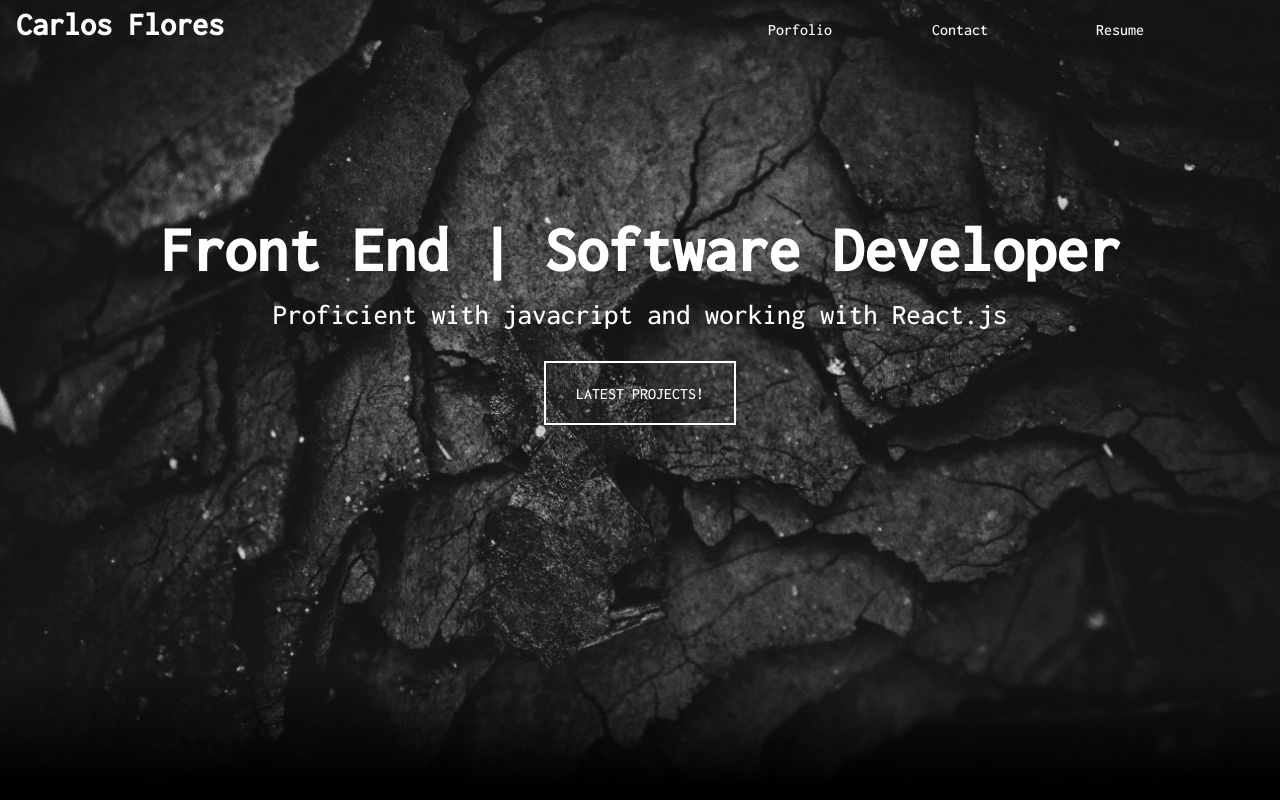
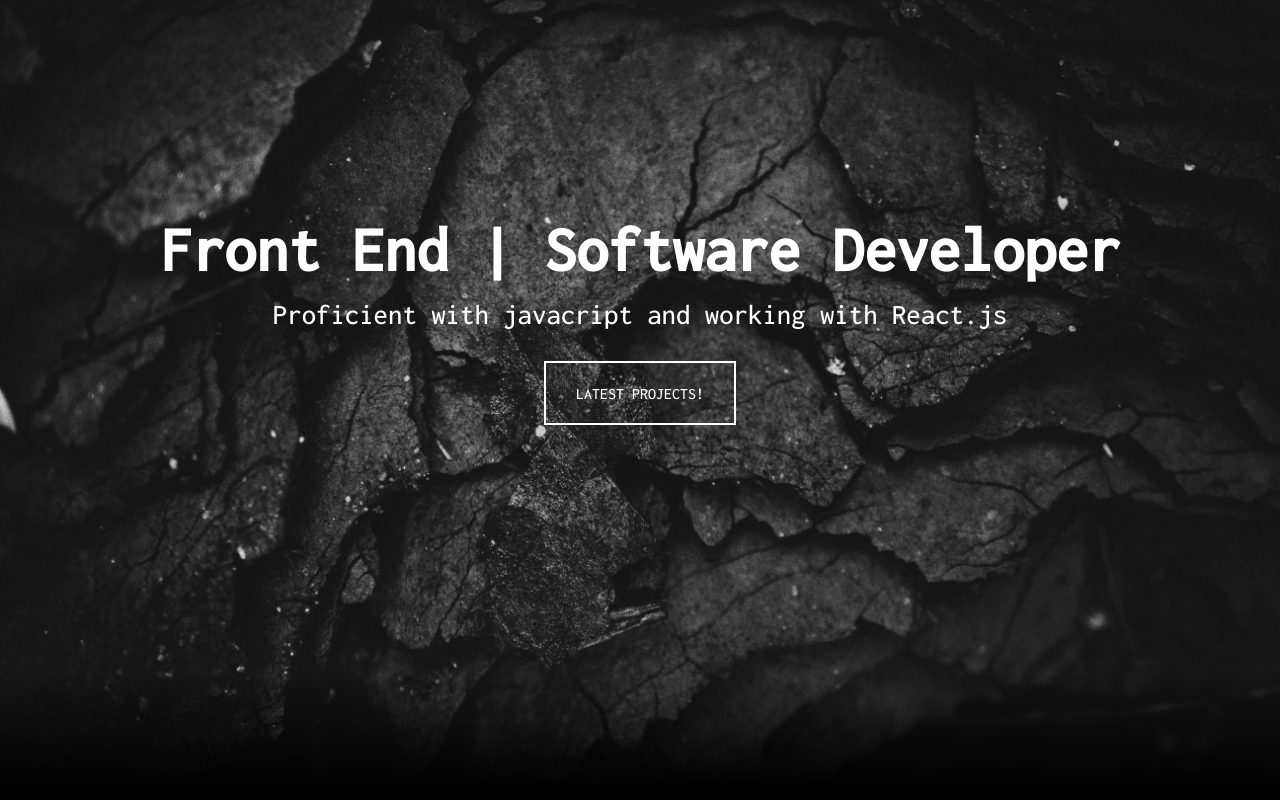
Before and after one commit to Carlos460/personal-website-v1, a Next.js app: page / in a window 1280 px wide. Shown: the top 800 px of the page. Built offline with nearby package versions, Linux system fonts and the light colour scheme.

Commit message:
navbar rework

```diff
--- a/_includes/navbar.tsx
+++ b/_includes/navbar.tsx
@@ -3,18 +3,18 @@ import { useEffect, useState } from "react";
 
 export default function Navbar() {
   const [navbarHidden, setNavbarHidden] = useState("");
+  const [previouseScrollPosition, setPreviouseScrollPostion] = useState(0);
 
   useEffect(() => {
-    window.addEventListener("scroll", () => {
-      const lastScrollPosition = window.scrollY;
-      const navbarState =
-        lastScrollPosition < 15
-          ? setNavbarHidden("")
-          : setNavbarHidden("hide-navbar");
-    });
-  });
+    window.onscroll = () => {
+      const currentScrollPosition = window.pageYOffset;
+      const navbarSettingState = currentScrollPosition < previouseScrollPosition
+        ? setNavbarHidden("show-navbar")
+        : setNavbarHidden("hide-navbar");
+      setPreviouseScrollPostion(currentScrollPosition);
+    };
+  }, [previouseScrollPosition]);
 
-  useEffect(() => { });
   return (
     <div>
       <div className={`navbar ${navbarHidden}`}>
@@ -37,12 +37,16 @@ export default function Navbar() {
           width: 100%;
           display: flex;
           position: fixed;
+          z-index: 10;
           top: 0rem;
-          transition: all 0.2s;
-          background-color: #transparent;
+          transition: top 0.2s;
+          background-color: black;
         }
         .hide-navbar {
           top: -5rem;
+        }
+        .show-navbar{
+          top: 0rem;
         }
         .brand-name {
           margin: 0.5rem 1rem;
```
